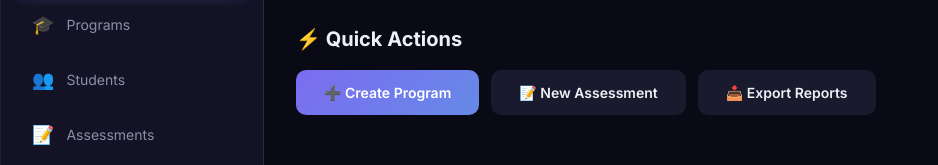
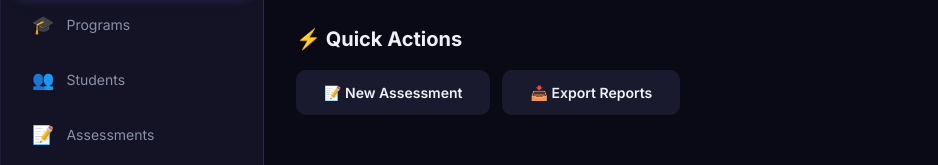
Before and after one commit to kartavya4874/Asessment--Portal, a React (Vite) app in the folder frontend/: page /admin in a window 1280 px wide. Shown: the part 153-318 px from the top of the page, without its empty margins (0-938 px from the left). Built offline with nearby package versions, Linux system fonts and the light colour scheme; no server answers; sample sign-in values are in the browser's storage.

Commit message:
attendence system added

```diff
--- a/frontend/src/pages/admin/Dashboard.jsx
+++ b/frontend/src/pages/admin/Dashboard.jsx
@@ -5,6 +5,7 @@ import client from '../../api/client';
 import PageTransition from '../../components/ui/PageTransition';
 import { StaggerContainer, StaggerItem } from '../../components/ui/PageTransition';
 import { SkeletonCard } from '../../components/ui/SkeletonLoader';
+import { useAuth } from '../../context/AuthContext';
 
 const iconBg = [
     'linear-gradient(135deg, #7c6cf0, #9b8cf8)',
@@ -18,6 +19,8 @@ export default function AdminDashboard() {
     const navigate = useNavigate();
     const [stats, setStats] = useState(null);
     const [loading, setLoading] = useState(true);
+    const { user } = useAuth();
+    const isSuperAdmin = user?.adminRole === 'super_admin';
 
     useEffect(() => {
         const fetchStats = async () => {
@@ -117,6 +120,7 @@ export default function AdminDashboard() {
                 >
                     <h2 style={{ fontSize: '20px', fontWeight: 700, marginBottom: '16px' }}>⚡ Quick Actions</h2>
                     <div style={{ display: 'flex', gap: '12px', flexWrap: 'wrap' }}>
+                        {isSuperAdmin && (
                             <motion.button
                                 onClick={() => navigate('/admin/programs')}
                                 className="btn-primary"
@@ -126,6 +130,7 @@ export default function AdminDashboard() {
                             >
                                 ➕ Create Program
                             </motion.button>
+                        )}
                         <motion.button
                             onClick={() => navigate('/admin/assessments')}
                             className="btn-secondary"
```
Lines whose indentation alone changed are shown as unchanged.
